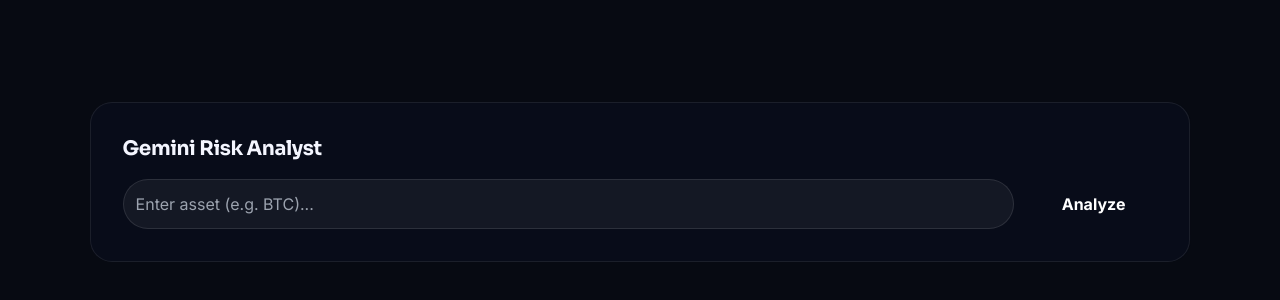
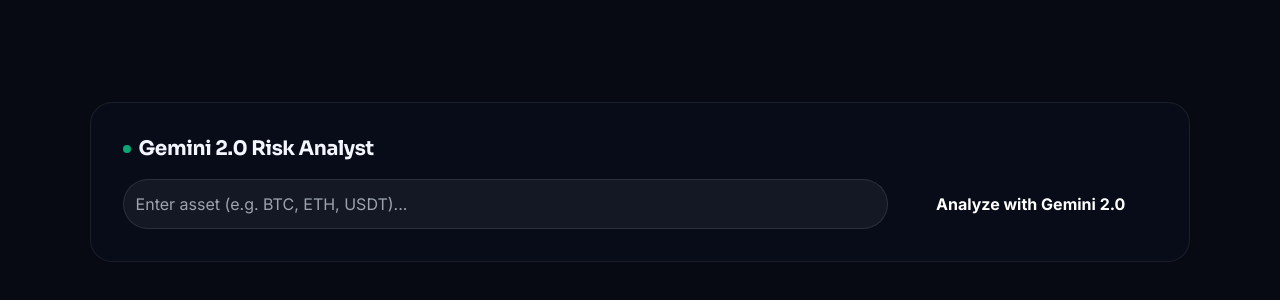
Before and after one commit to smartcatmog/axiom-labs, a React (Vite) app: page / in a window 1280 px wide. Shown: the part 3610-3910 px from the top of the page. Built offline with nearby package versions, Linux system fonts and the light colour scheme.

Commit message:
Upgrade to Gemini 2.0 Flash

```diff
--- a/src/components/AIAssistant.tsx
+++ b/src/components/AIAssistant.tsx
@@ -6,8 +6,8 @@ export default function AIAssistant() {
   const [result, setResult] = useState("");
   const [loading, setLoading] = useState(false);
 
-  // ⚠️ 确认你的 Key 还是那个以 AIza 开头的字符串
-  const API_KEY = "AIzaSyC0qN0r-5z6s4jgbRIeg5zMasMuX18Oo9I";
+  // ⚠️ 确保填入你那个以 ...VDFc 结尾的 Key
+  const API_KEY = "AIzaSyCLvSK5aB-u91zuzUM-u7pUsnwSjPIVDFc";
 
   const handleAsk = async () => {
     if (!input) return;
@@ -15,35 +15,56 @@ export default function AIAssistant() {
     setResult("");
     try {
       const genAI = new GoogleGenerativeAI(API_KEY);
-      // 改用 1.5-flash-latest，这在很多地区更稳定
-      const model = genAI.getGenerativeModel({ model: "gemini-1.5-flash" });
 
-      const prompt = `As a crypto risk analyst for AXIOM Labs, evaluate this asset: ${input}. Provide a short summary.`;
+      // 【关键更新】：改用最新的 gemini-2.0-flash
+      // 这个模型目前在 Google AI Studio 是最新开放的
+      const model = genAI.getGenerativeModel({ model: "gemini-2.0-flash-exp" });
+
+      const prompt = `As a crypto risk analyst for AXIOM Labs, evaluate this asset: ${input}. Provide a short, professional summary.`;
+
       const request = await model.generateContent(prompt);
       const response = await request.response;
-      setResult(response.text());
+      const text = response.text();
+      setResult(text);
     } catch (error: any) {
       console.error(error);
-      // 如果你在英国直接点，可能还是会报错，这是正常的
-      setResult("API Error: " + error.message + "\n\n(Note: If you are in the UK/EU, please use a VPN set to USA to test this locally.)");
+      // 增加针对区域限制的友好提示
+      let errorMsg = error.message;
+      if (errorMsg.includes("404") || errorMsg.includes("location")) {
+          errorMsg = "Google API 区域限制：由于您在英国/欧盟，Gemini 免费版可能返回 404。请开启美国 VPN 后再点此按钮测试。";
+      }
+      setResult("API 状态: " + errorMsg);
     }
     setLoading(false);
   };
 
   return (
     <div className="glass-panel p-8 my-10 border border-accent-coral/30 relative z-20 text-left">
-      <h3 className="text-primary-light font-bold text-xl mb-4">Gemini Risk Analyst</h3>
+      <h3 className="text-primary-light font-bold text-xl mb-4 flex items-center gap-2">
+        <span className="w-2 h-2 bg-emerald-500 rounded-full animate-pulse"></span>
+        Gemini 2.0 Risk Analyst
+      </h3>
       <div className="flex flex-col md:flex-row gap-4">
         <input
-          className="flex-1 bg-white/5 border border-white/10 p-3 rounded-xl text-primary-light"
+          className="flex-1 bg-white/5 border border-white/10 p-3 rounded-xl text-primary-light focus:outline-none focus:border-accent-coral"
           onChange={(e) => setInput(e.target.value)}
-          placeholder="Enter asset (e.g. BTC)..."
+          placeholder="Enter asset (e.g. BTC, ETH, USDT)..."
         />
-        <button onClick={handleAsk} disabled={loading} className="bg-accent-coral text-white font-bold px-8 py-3 rounded-xl">
-          {loading ? "Thinking..." : "Analyze"}
+        <button
+          onClick={handleAsk}
+          disabled={loading}
+          className="bg-accent-coral hover:bg-opacity-80 text-white font-bold px-8 py-3 rounded-xl disabled:opacity-50 transition-all"
+        >
+          {loading ? "AI is Thinking..." : "Analyze with Gemini 2.0"}
         </button>
       </div>
-      {result && <div className="mt-6 p-4 bg-white/5 rounded-xl border-l-4 border-accent-coral text-secondary-light text-sm whitespace-pre-wrap">{result}</div>}
+      {result && (
+        <div className="mt-6 p-4 bg-white/5 rounded-xl border-l-4 border-emerald-500">
+          <p className="text-secondary-light text-sm leading-relaxed whitespace-pre-wrap">
+            {result}
+          </p>
+        </div>
+      )}
     </div>
   );
 }
```
